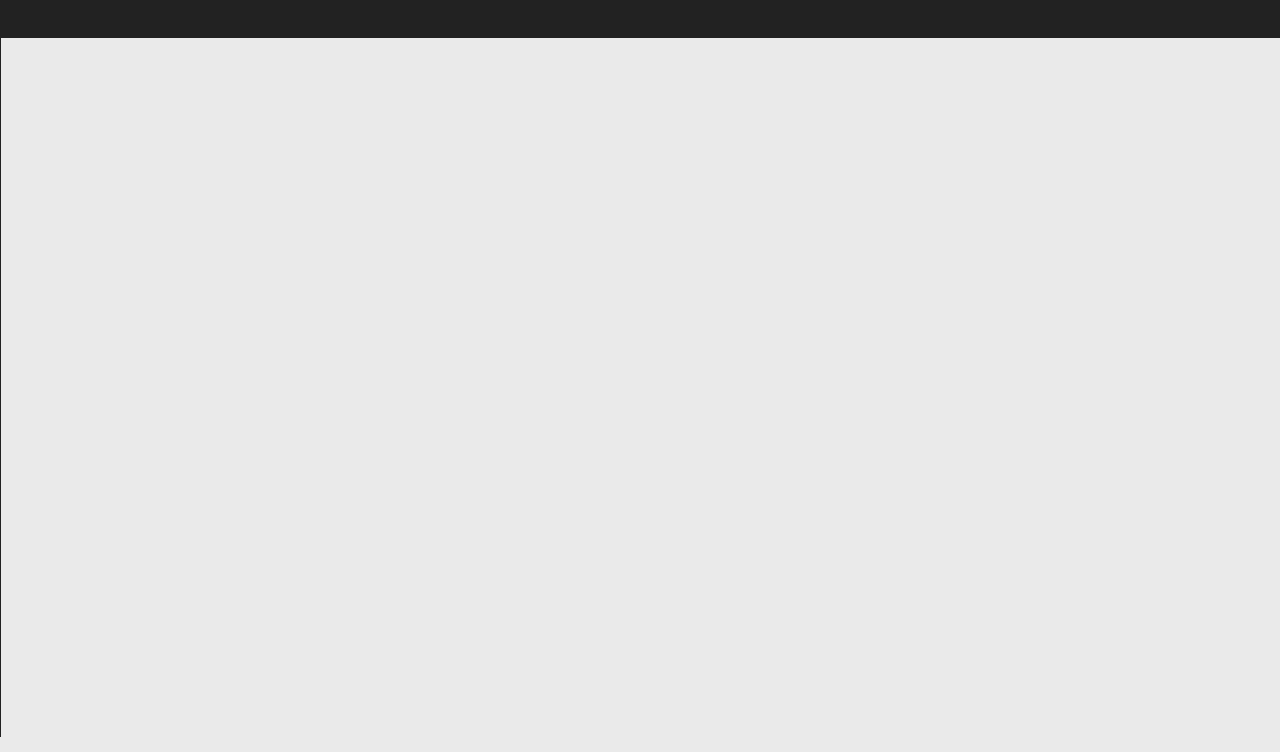
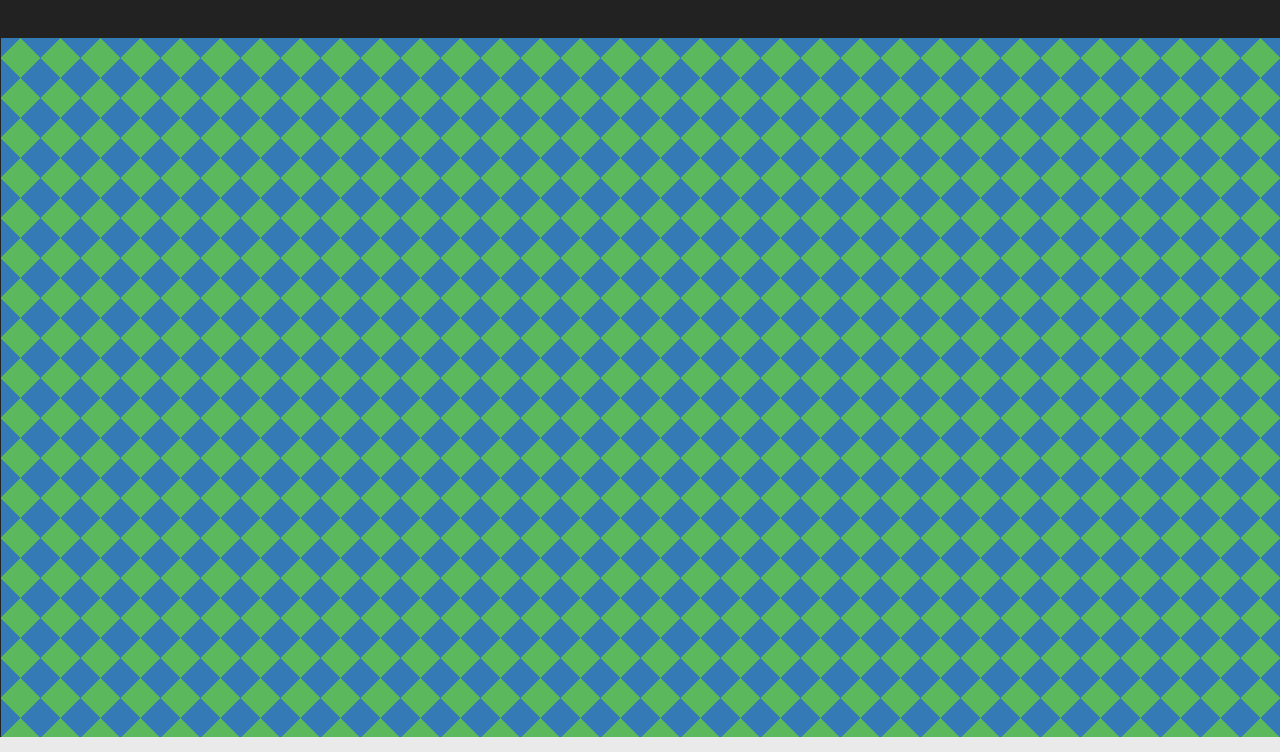
Before and after one commit to RealAdamSinger/pixel_monster, a plain HTML site: page index.html in a window 1280 px wide. Shown: the part 63-815 px from the top of the page. Drawn offline with nearby package versions, Linux system fonts and the light colour scheme.

Commit message:
Update stylesheet.css

```diff
--- a/stylesheets/stylesheet.css
+++ b/stylesheets/stylesheet.css
@@ -1,55 +1,63 @@
-<!DOCTYPE html>
-<html>
+/*******************************************************************************
+Slate Theme for GitHub Pages
+by Jason Costello, @jsncostello
+*******************************************************************************/
 
-<head>
-	<meta charset='utf-8'>
-	<meta http-equiv="X-UA-Compatible" content="chrome=1">
-	<meta name="description" content="Pixel monster : ">
-	<script src="https://ajax.googleapis.com/ajax/libs/jquery/2.1.4/jquery.min.js"></script>
-	<script src="./modules/slate/dist/js/slate.js"></script>
-	<link rel="stylesheet" type="text/css" media="screen" href="stylesheets/stylesheet.css">
-	<link rel="stylesheet" type="text/css" media="screen" href="./modules/slate/dist/css/slate.min.css">
+@import url(github-light.css);
 
-	<title>Pixel monster</title>
-</head>
+/*******************************************************************************
+MeyerWeb Reset
+*******************************************************************************/
 
-<body>
-	<div id="main" style="width:100%;">
-		<!-- HEADER -->
-		<div style="width:100%; height: 100px; background-color: #222; vertical-align:middle;">
-			<h1 id="project_title" style="color: #eee; display:inline-block; height:100%; padding:3px; vertical-align:middle;">
-				Pixel Monster
-				</h1>
-			<label>
-				Color Picker
-				<input type="text" class="item-color item-color-normal" name="color-1" value="#000000">
-			</label>
-		</div>
+html, body, div, span, applet, object, iframe,
+h1, h2, h3, h4, h5, h6, p, blockquote, pre,
+a, abbr, acronym, address, big, cite, code,
+del, dfn, em, img, ins, kbd, q, s, samp,
+small, strike, strong, sub, sup, tt, var,
+b, u, i, center,
+dl, dt, dd, ol, ul, li,
+fieldset, form, label, legend,
+table, caption, tbody, tfoot, thead, tr, th, td,
+article, aside, canvas, details, embed,
+figure, figcaption, footer, header, hgroup,
+menu, nav, output, ruby, section, summary,
+time, mark, audio, video {
+  margin: 0;
+  padding: 0;
+  border: 0;
+  font: inherit;
+  vertical-align: baseline;
+}
 
-		<!-- MAIN CONTENT -->
-		<div style="width:100%; height:calc(100% - 100px); overflow: scroll; text-align:center;">
-			<div id="monsterBox" style="border: solid #222 1px; display:inline-block;white-space:nowrap;">
-			</div>
-		</div>
+/* HTML5 display-role reset for older browsers */
+article, aside, details, figcaption, figure,
+footer, header, hgroup, menu, nav, section {
+  display: block;
+}
+* {
+  box-sizing: border-box;
+  padding:0px;
+  margin:0px;
+}
+#monsterBox{
+  background-color:#5cb85c;
+ background-image:
+      -moz-linear-gradient(45deg, #337ab7 25%, #5cb85c 25%),
+      -moz-linear-gradient(-45deg, #337ab7 25%, #5cb85c 25%),
+      -moz-linear-gradient(45deg, #5cb85c 75%, #337ab7 75%),
+      -moz-linear-gradient(-45deg, #5cb85c 75%, #337ab7 75%);
+    background-image:
+      -webkit-gradient(linear, 0 100%, 100% 0, color-stop(.25, #337ab7), color-stop(.25, transparent)),
+      -webkit-gradient(linear, 0 0, 100% 100%, color-stop(.25, #337ab7), color-stop(.25, transparent)),
+      -webkit-gradient(linear, 0 100%, 100% 0, color-stop(.75, transparent), color-stop(.75, #337ab7)),
+      -webkit-gradient(linear, 0 0, 100% 100%, color-stop(.75, transparent), color-stop(.75, #337ab7));
 
-		<script>
-			var screenHeight = screen.height;
-			var monsterBox = $("body").find("#monsterBox");
-			for(var y=0; y<60; y++){
-				for(var x=0; x<60; x++){
-					monsterBox.append("<div style='width:40px; height:40px; display:inline-block;vertical-align:top;'></div>")
-				}
-				monsterBox.append("</br>");
-			}
+    -moz-background-size:40px 40px;
+    background-size:40px 40px;
+    -webkit-background-size:40px 40px; /* override value for shitty webkit */
 
-			$(function(){
-			$("body").find('#main').css({ height: ($(window).innerHeight()) });
-				$(window).resize(function(){
-					$("body").find('#main').css({ height: ($(window).innerHeight()) });
-				});
-			});
-		</script>
-
-</body>
-
-</html>
+    background-position:0 0, 40px 0, 40px -40px, 0px 40px;
+}
+#main{
+  background:#222;
+}
```
